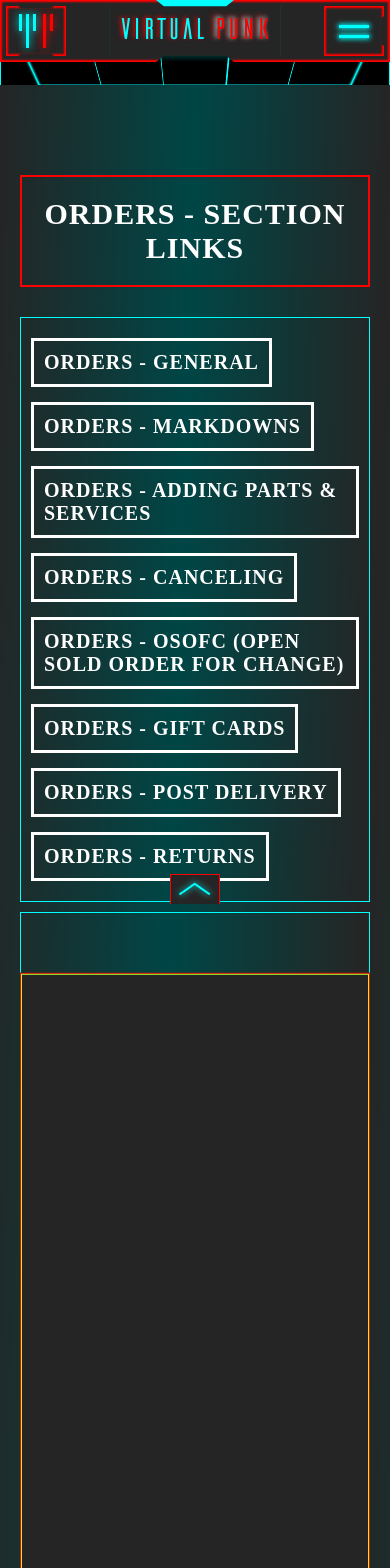
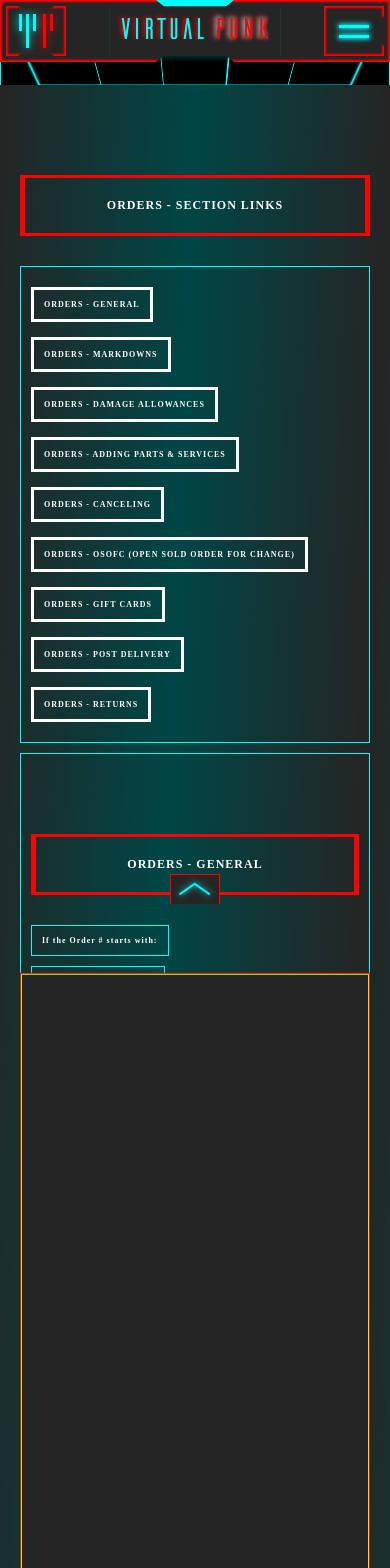
Before and after one commit to virtualepoch/virtual-punk-react, a React (Create React App) app: page /orders in a window 390 px wide. Shown: the top 1568 px of the page. Built offline with nearby package versions, Linux system fonts and the light colour scheme; the HTML template or start-up script is replaced by a standard one.

Commit message:
more content, mobile text size testing

```diff
--- a/src/App.css
+++ b/src/App.css
@@ -5,7 +5,7 @@
 .thd-notes {
   padding: 20px;
   color: white;
-  font: 700 20px Raleway;
+  font: 700 clamp(0.5rem, 2vw, 1.5rem) Raleway;
   letter-spacing: 1px;
   display: flex;
   flex-direction: column;
@@ -40,7 +40,9 @@
   width: 100%;
   margin: 70px 0 20px 0;
   padding: 20px 10px;
-  border: 2px solid red;
+  border: 3px solid red;
+  border-left: 5px solid red;
+  border-right: 5px solid red;
   text-align: center;
 }
 .thd-notes h2 {
@@ -56,3 +58,8 @@
   padding: 10px;
   border: 1px solid aqua;
 }
+
+.border-text {
+  border: 1px solid aqua;
+  padding: 0 5px;
+}
--- a/src/pages/Orders.js
+++ b/src/pages/Orders.js
@@ -2,16 +2,35 @@ export function Orders() {
   return (
     <div className="page">
       <div className="banner thd-notes">
-      <h1>ORDERS - SECTION LINKS</h1>
+        <h1>ORDERS - SECTION LINKS</h1>
         <div className="hash-links">
-            <a className="hash-link" href="#general">ORDERS - GENERAL</a>
-            <a className="hash-link" href="#markdowns">ORDERS - MARKDOWNS</a>
-            <a className="hash-link" href="#addPartsServices">ORDERS - ADDING PARTS & SERVICES</a>
-            <a className="hash-link" href="#canceling">ORDERS - CANCELING</a>
-            <a className="hash-link" href="#osofc">ORDERS - OSOFC (OPEN SOLD ORDER FOR CHANGE)</a>
-            <a className="hash-link" href="#giftCards">ORDERS - GIFT CARDS</a>
-            <a className="hash-link" href="#postDelivery">ORDERS - POST DELIVERY</a>
-            <a className="hash-link" href="#returns">ORDERS - RETURNS</a>
+          <a className="hash-link" href="#general">
+            ORDERS - GENERAL
+          </a>
+          <a className="hash-link" href="#markdowns">
+            ORDERS - MARKDOWNS
+          </a>
+          <a className="hash-link" href="#damageAllowances">
+            ORDERS - DAMAGE ALLOWANCES
+          </a>
+          <a className="hash-link" href="#addPartsServices">
+            ORDERS - ADDING PARTS & SERVICES
+          </a>
+          <a className="hash-link" href="#canceling">
+            ORDERS - CANCELING
+          </a>
+          <a className="hash-link" href="#osofc">
+            ORDERS - OSOFC (OPEN SOLD ORDER FOR CHANGE)
+          </a>
+          <a className="hash-link" href="#giftCards">
+            ORDERS - GIFT CARDS
+          </a>
+          <a className="hash-link" href="#postDelivery">
+            ORDERS - POST DELIVERY
+          </a>
+          <a className="hash-link" href="#returns">
+            ORDERS - RETURNS
+          </a>
         </div>
         {/* GENERAL ORDERS ///////////// */}
         <div id="general" className="thd-notes-section">
@@ -27,20 +46,64 @@ export function Orders() {
         {/* MARKDOWNS ////////////////// */}
         <div id="markdowns" className="thd-notes-section">
           <h1>ORDERS - MARKDOWNS</h1>
-          <h2>&gt; SHOULD ON BE CONSIDERED AS A LAST RESORT, FIRST GOAL IS RESOLVE THE CUSTOMER'S ISSUE.</h2>
+          <h2>&gt; SHOULD ONLY BE CONSIDERED AS A LAST RESORT, FIRST GOAL IS RESOLVE THE CUSTOMER'S ISSUE.</h2>
           <h2>&gt; WE SHOULD NEVER INITIATE THE CONVERSATION.</h2>
           <h2>&gt; COMPETING PRICE MUST COME FROM COMPARABLE RETAILER.</h2>
           <h2>&gt; MUST BE THE EXACT ITEM. USE PRODUCT MODEL NUMBERS.</h2>
           <p>&gt; PRICE OVERRIDE - If not charged.</p>
           <p>&gt; PRICE MARKDOWN - If already charged.</p>
-          <p>&gt; We can do a PRICE OVERRIDE or PRICE MARKDOWN up to $150. Greater amounts require a supervisor.</p>
-          <p>&gt; GM markdowns are honored within the return policy, usually 30-90 days.</p>
-          <p>&gt; MA markdowns are honored within 30 days of purchase.</p>
+          <h2>&gt; We can do a PRICE OVERRIDE or PRICE MARKDOWN up to $150. If over:</h2>
+          <p>&gt; $151 - $500 - Supervisor Required</p>
+          <p>&gt; $500 - $1000 - Manager Required</p>
+          <p>&gt; OVER $1000 - Director Required</p>
+          <p>&gt; GM markdowns are honored within the return policy, usually 30-90 days. Complete these in 'HOME'.</p>
+          <h2>&gt; MA markdowns are honored within 30 days of purchase.</h2>
+          <p>&gt; If PRE-DELIVERY: Must Cancel Order & Place New Order. DO NOT ATTEMPT TO MARKDOWN BECAUSE OUR SYSTEM ONLY ALLOWS ONE CHANGE FOR THESE ORDERS. IF YOU DO THEY WON'T BE ABLE TO ADD THINGS THEY MIGHT NEED (I.E. INSTALL KITS, ETC.).</p>
+          <p>&gt; If POST-DELIVERY: Complete in ESVS, Process refund in SPOS & Record in the Markdown Tracking Form.</p>
+          <h2>&gt; MARKDOWN TRACKING FORMS (POLICY REQUIRES THESE TO BE FILLED OUT)</h2>
+          <p>&gt; Agent: LDAP</p>
+          <p>&gt; $ Amount of Markdown: Dollar Amount</p>
+          <p>&gt; STORE #: ...</p>
+          <p>&gt; Markdown Approver: Last Name, First Name</p>
+          <p>&gt; </p>
+          <h2>&gt; THD WILL NOT OFFER MARKDOWNS FOR THE FOLLOWING REASONS:</h2>
+          <p>&gt; Missed time at work</p>
+          <p>&gt; Contractor / Labor fees</p>
+          <p>&gt; Installation fees</p>
+          <p>&gt; Property damage</p>
+          <p>&gt; Personal Injury</p>
+          <h2>WE CANNOT DO MARKDOWNS FOR 'DEFECTIVE' PRODUCTS:</h2>
+          <p>&gt; These must be returned due to safety concerns.</p>
+          <h2>REASON CODES</h2>
+          <p>&gt; 5: Customer Satisfation (CSAT)</p>
+          <p>&gt; 33: Post Purchase Competitor or Online Competitor Price Match / Store/Online Discrepancy / Post Purchase Lower Price within 30 days / Competitor or Online Competitor Price Match</p>
+          <p>&gt; 45: Damage Allowance / Online Associate Error / Post Promotion - failed orders</p>
+          <h2>
+            FOR <span className="border-text">STH</span> AND <span className="border-text">BOSS</span> FULFILLMENT
+          </h2>
+          <p>&gt; We can do price matches for these.</p>
+          <h2>
+            FOR <span className="border-text">BODFS</span> AND <span className="border-text">BOPIS</span> FULFILLMENT
+          </h2>
+          <p>&gt; Only stores can do price matches.</p>
+          <h2>FOR SHIPPING DISCOUNTS</h2>
+          <p>&gt; Can only be made for full shipping price. NOTE: Very rarely you will have to do this. Usually only happens if doing a re-order that had free shipping and it's trying to charge shipping.</p>
+          <p>&gt; </p>
           {/* WAYS A CUSTOMER CAN ACCESS THEIR ORDER ////////// */}
           <h1>THREE WAYS A CUSTOMER CAN LOCATE THEIR ORDER</h1>
           <p>&gt; Login to their account. Track order page.</p>
           <p>&gt; Have their order #.</p>
           <p>&gt; Tracking Email.</p>
+          <p>&gt; </p>
+        </div>
+
+        {/* DAMAGE ALLOWANCES ////////////////// */}
+        <div id="damageAllowances" className="thd-notes-section">
+          <h1>ORDERS - DAMAGE ALLOWANCES</h1>
+          <h2>OCC Owns ALL Major Appliance damage allowance calls</h2>
+          <p>&gt; If the driver or customer is calling in within 48 hours of delivery, PLEASE MAKE SURE TO OWN THE CALL.</p>
+          <p>&gt; ONLY USE REASON CODE 45 FOR DAMAGE ALLOWANCES</p>
+          <p>&gt; Markdowns above 25% will be declined by the vendor.</p>
           <p>&gt; </p>
         </div>
 
@@ -175,7 +238,9 @@ export function Orders() {
           <p>&gt; If adding small item (i.e. hoses, small accessories) just add it and notate in DMP. No need to do in 'ESVS'.</p>
           <p>&gt; STICKER SHOCK - Things like tracktors and large ticket items may appear to be a much lower price, however, once in the cart and hidden fees applied it may be closer or over our price.</p>
           <p>&gt; </p>
+          <p>&gt; </p>
         </div>
+        <span className="border-text"></span>
       </div>
     </div>
   );
```
